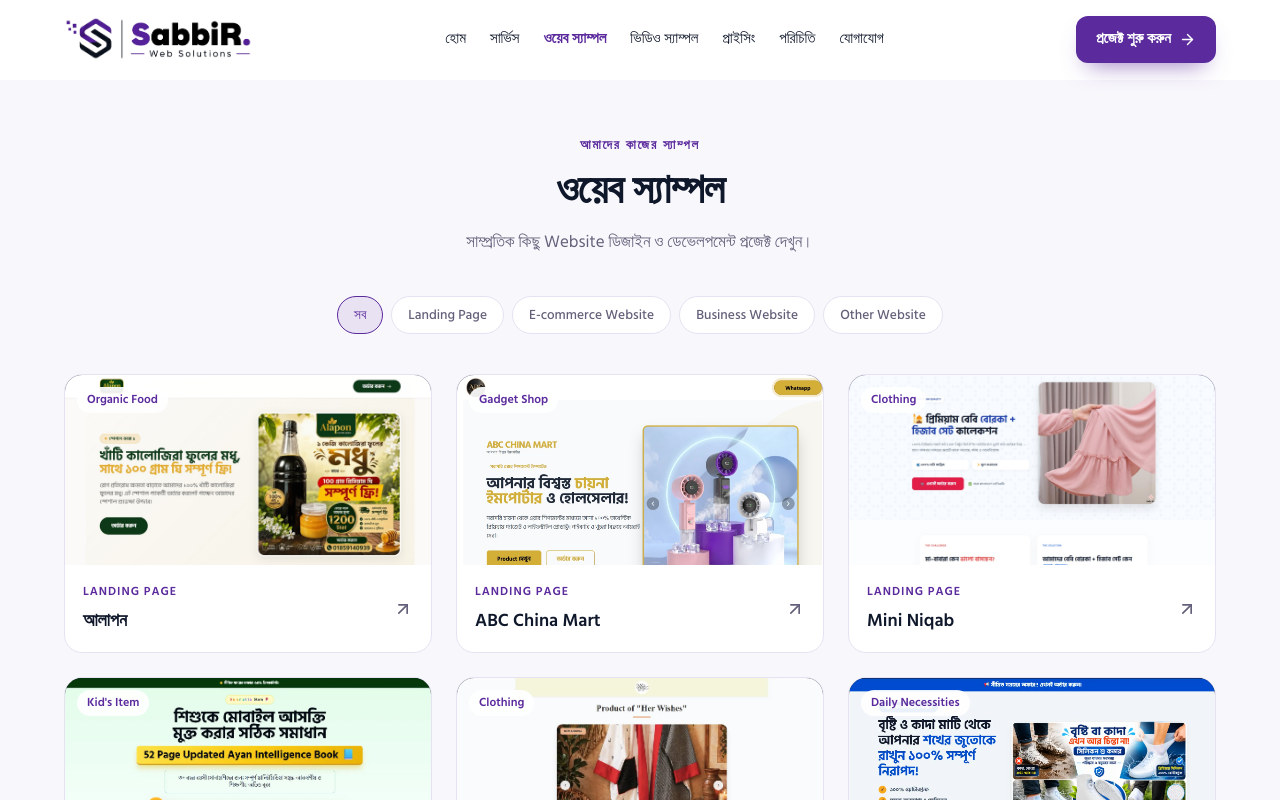
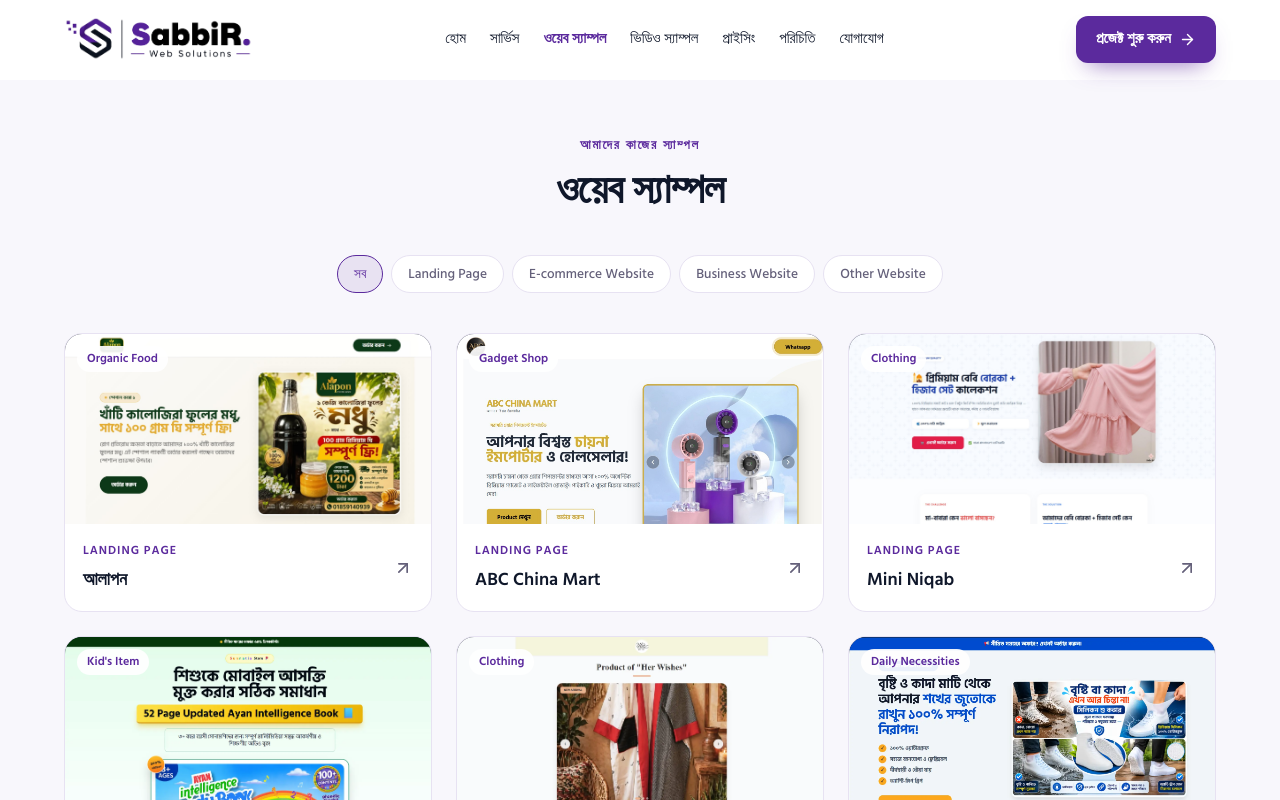
Before and after one commit to sourov6580/sabbir-web-solutions, a Next.js app: page /web-samples in a window 1280 px wide. Shown: the top 800 px of the page. Built offline with nearby package versions, Linux system fonts and the light colour scheme.

Commit message:
Update site.js

```diff
--- a/content/site.js
+++ b/content/site.js
@@ -95,13 +95,11 @@ export const portfolio = {
   webPage: {
     eyebrow: "আমাদের কাজের স্যাম্পল",
     title: "ওয়েব স্যাম্পল",
-    sub: "সাম্প্রতিক কিছু Website ডিজাইন ও ডেভেলপমেন্ট প্রজেক্ট দেখুন।",
   },
   // ভিডিও স্যাম্পল পেজের হেডিং
   videoPage: {
     eyebrow: "আমাদের কাজের স্যাম্পল",
     title: "ভিডিও স্যাম্পল",
-    sub: "সাম্প্রতিক কিছু Promotional ও Product Video প্রজেক্ট দেখুন।",
   },
   webFilters: [
     "সব",
```
